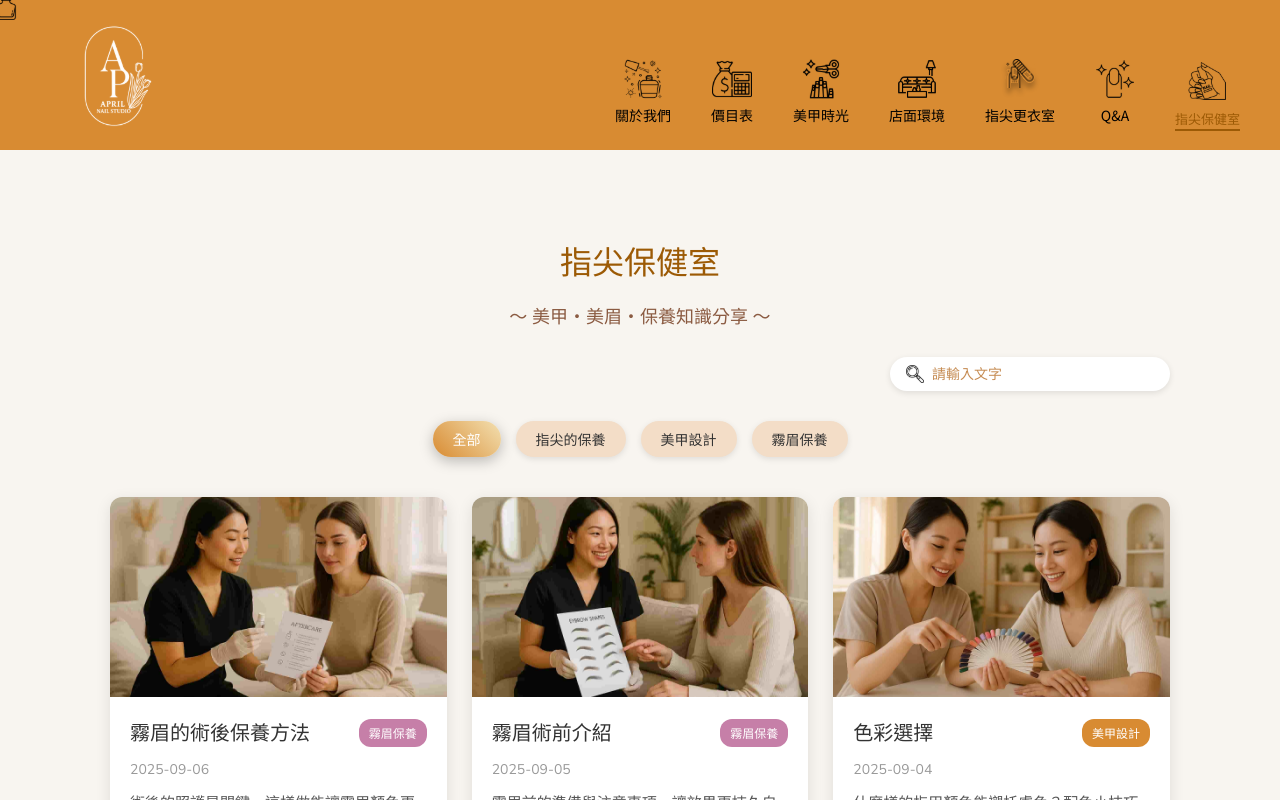
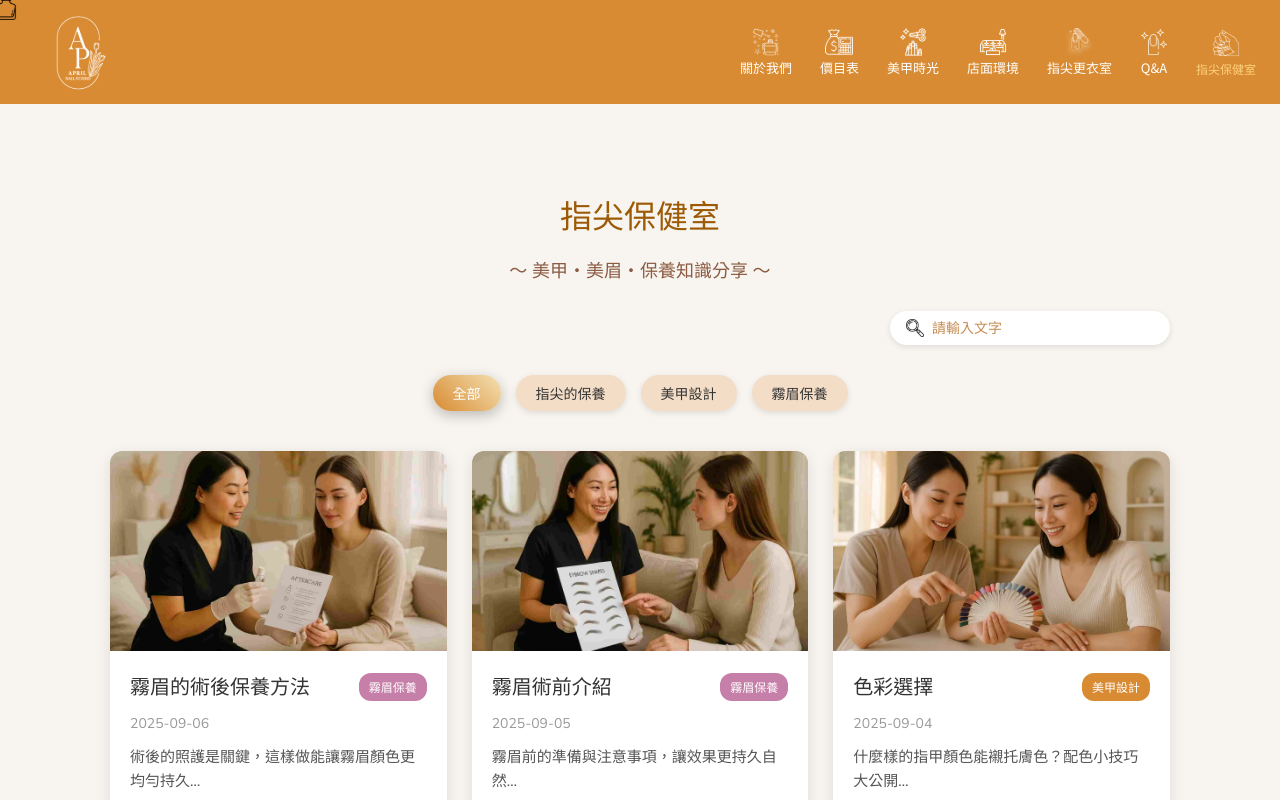
Before and after one commit to zoena5303/april-nail-project, a React (Vite) app: page /april-nail-project/blog in a window 1280 px wide. Shown: the top 800 px of the page. Built offline with nearby package versions, Linux system fonts and the light colour scheme.

Commit message:
修改顏色跟大小'

```diff
--- a/src/components/Navbar.jsx
+++ b/src/components/Navbar.jsx
@@ -1,7 +1,8 @@
+// src/components/Navbar.jsx
 import React, { useState } from "react";
-import "../scss/Navbar.scss";   // SCSS 樣式
+import "../scss/Navbar.scss";
 import { NavLink } from "react-router-dom";
-import { FaBars, FaTimes } from "react-icons/fa"; // 漢堡選單 + 關閉 icon
+import { FaBars, FaTimes } from "react-icons/fa";
 
 import logo from "../assets/images/AP-LOGO.svg";
 
@@ -17,11 +18,13 @@ import BlogIcon from "../assets/images/Blog.svg";
 const Navbar = () => {
   const [menuOpen, setMenuOpen] = useState(false);
 
+  const handleCloseMenu = () => setMenuOpen(false);
+
   return (
     <nav className="navbar">
       {/* 左側 LOGO：點擊回首頁 */}
       <div className="logo">
-        <NavLink to="/" end>
+        <NavLink to="/" end onClick={handleCloseMenu}>
           <img src={logo} alt="品牌 Logo" className="logo-img" />
         </NavLink>
       </div>
@@ -29,43 +32,43 @@ const Navbar = () => {
       {/* 右側選單 */}
       <ul className={`nav-links ${menuOpen ? "active" : ""}`}>
         <li>
-          <NavLink to="/aboutme" onClick={() => setMenuOpen(false)}>
+          <NavLink to="/aboutme" onClick={handleCloseMenu}>
             <img src={AboutIcon} alt="關於我們" />
             <span>關於我們</span>
           </NavLink>
         </li>
         <li>
-          <NavLink to="/pricing" onClick={() => setMenuOpen(false)}>
+          <NavLink to="/pricing" onClick={handleCloseMenu}>
             <img src={PriceIcon} alt="價目表" />
             <span>價目表</span>
           </NavLink>
         </li>
         <li>
-          <NavLink to="/nailtime" onClick={() => setMenuOpen(false)}>
+          <NavLink to="/nailtime" onClick={handleCloseMenu}>
             <img src={TimeIcon} alt="美甲時光" />
             <span>美甲時光</span>
           </NavLink>
         </li>
         <li>
-          <NavLink to="/storeenvironment" onClick={() => setMenuOpen(false)}>
+          <NavLink to="/storeenvironment" onClick={handleCloseMenu}>
             <img src={RoomIcon} alt="店面環境" />
             <span>店面環境</span>
           </NavLink>
         </li>
         <li>
-          <NavLink to="/colorexplorer" onClick={() => setMenuOpen(false)}>
+          <NavLink to="/colorexplorer" onClick={handleCloseMenu}>
             <img src={ColorIcon} alt="指尖更衣室" />
             <span>指尖更衣室</span>
           </NavLink>
         </li>
         <li>
-          <NavLink to="/faq" onClick={() => setMenuOpen(false)}>
+          <NavLink to="/faq" onClick={handleCloseMenu}>
             <img src={QaIcon} alt="Q&A" />
             <span>Q&A</span>
           </NavLink>
         </li>
         <li>
-          <NavLink to="/blog" onClick={() => setMenuOpen(false)}>
+          <NavLink to="/blog" onClick={handleCloseMenu}>
             <img src={BlogIcon} alt="指尖保健室" />
             <span>指尖保健室</span>
           </NavLink>
--- a/src/scss/navbar.scss
+++ b/src/scss/navbar.scss
@@ -1,7 +1,7 @@
 .navbar {
   width: 100%;
   background-color: #d88b32; /* 橘色背景 */
-  padding: 15px 40px;
+  padding: 8px 24px; /* ✅ 上下縮短，整體變矮 */
 
   display: flex;
   justify-content: space-between;
@@ -13,131 +13,128 @@
     align-items: center;
 
     .logo-img {
-      width: 150px;
+      width: 110px; /* ✅ 縮小 Logo */
       height: auto;
       display: block;
       object-fit: contain;
     }
   }
 
-  /* 右側選單（桌機版預設顯示） */
+  /* 右側選單（桌機版） */
   .nav-links {
     list-style: none;
     display: flex;
-    gap: 40px;
-    margin-top: 40px;
+    gap: 28px; /* ✅ 間距縮短 */
+    margin: 0;
 
     li a {
       display: flex;
-      flex-direction: column;   /* icon 在上、文字在下 */
+      flex-direction: column; /* icon 在上、文字在下 */
       align-items: center;
       text-decoration: none;
-      color: #000;
+      color: #fff; /* ✅ 預設白字 */
       font-weight: 500;
       transition: 0.3s ease;
 
       img {
-        height: 40px;
-        max-width: 40px;
+        height: 28px; /* ✅ 縮小 icon */
+        max-width: 28px;
         object-fit: contain;
-        margin-bottom: 8px;
+        margin-bottom: 4px;
         display: block;
+        filter: brightness(0) invert(1); /* ✅ icon 強制白色 */
         transition: transform 0.3s ease, filter 0.3s ease;
       }
 
       span {
-        font-size: 14px;
+        font-size: 13px; /* ✅ 字體縮小 */
         line-height: 1.2;
-        min-height: 20px;
         text-align: center;
+        transition: color 0.3s ease;
       }
 
       &:hover img {
         transform: scale(1.1);
-        filter: brightness(1.2);
       }
 
       &:hover span {
-        color: #222;
+        color: #ffd27f; /* ✅ hover 金色 */
       }
 
-      /* 當前頁面 NavLink active 狀態 */
       &.active span {
-        color: #9c5a05;
+        color: #ffd27f; /* ✅ active 長駐金色 */
         font-weight: 700;
-        border-bottom: 2px solid #9c5a05;
-        padding-bottom: 2px;
       }
     }
 
-    /* 特殊補救：指尖保健室 */
+    /* 指尖保健室微調 */
     li:last-child a img {
-      height: 44px;
+      height: 30px;
     }
 
     li:last-child a span {
-      font-size: 13px;
+      font-size: 12px;
     }
   }
 
-  /* 漢堡 icon（預設隱藏，手機版顯示） */
+  /* 漢堡 icon（桌機隱藏，手機顯示） */
   .menu-icon {
     display: none;
-    font-size: 28px;
-    color: #000;
+    font-size: 26px;
+    color: #fff;
     cursor: pointer;
-    z-index: 1100; /* 確保在選單上方 */
+    z-index: 1100;
   }
 }
 
-/* 📱 手機 / 平板調整 */
+/* 📱 手機 / 平板 */
 @media (max-width: 768px) {
   .navbar {
     padding: 10px 20px;
 
     .logo {
       .logo-img {
-        width: 130px;
+        width: 100px; /* ✅ 更小一點 */
       }
     }
 
-    /* 手機版選單 → 預設隱藏，點擊漢堡才展開 */
     .nav-links {
       position: fixed;
       top: 0;
-      right: -100%; /* 藏起來 */
-      width: 240px;
+      right: -100%; /* 預設藏起來 */
+      width: 70%;
       height: 100vh;
-      background-color: #fff;
+      background: rgba(0, 0, 0, 0.85); /* ✅ 半透明黑底 */
       flex-direction: column;
       align-items: center;
       justify-content: center;
-      gap: 30px;
-      margin-top: 0;
+      gap: 26px;
       transition: right 0.3s ease;
       z-index: 1000;
 
       li a {
+        color: #fff;
+
         img {
-          height: 32px;
+          height: 28px;
+          filter: brightness(0) invert(1);
         }
 
         span {
-          font-size: 13px;
-          margin-top: 6px;
+          font-size: 14px;
+          margin-top: 4px;
         }
       }
 
       li:last-child a img {
-        height: 36px;
+        height: 30px;
       }
 
       &.active {
-        right: 0; /* 展開 */
+        right: 0; /* ✅ 展開 */
       }
     }
 
-    /* 手機版顯示漢堡 icon */
     .menu-icon {
       display: block;
     }
```
